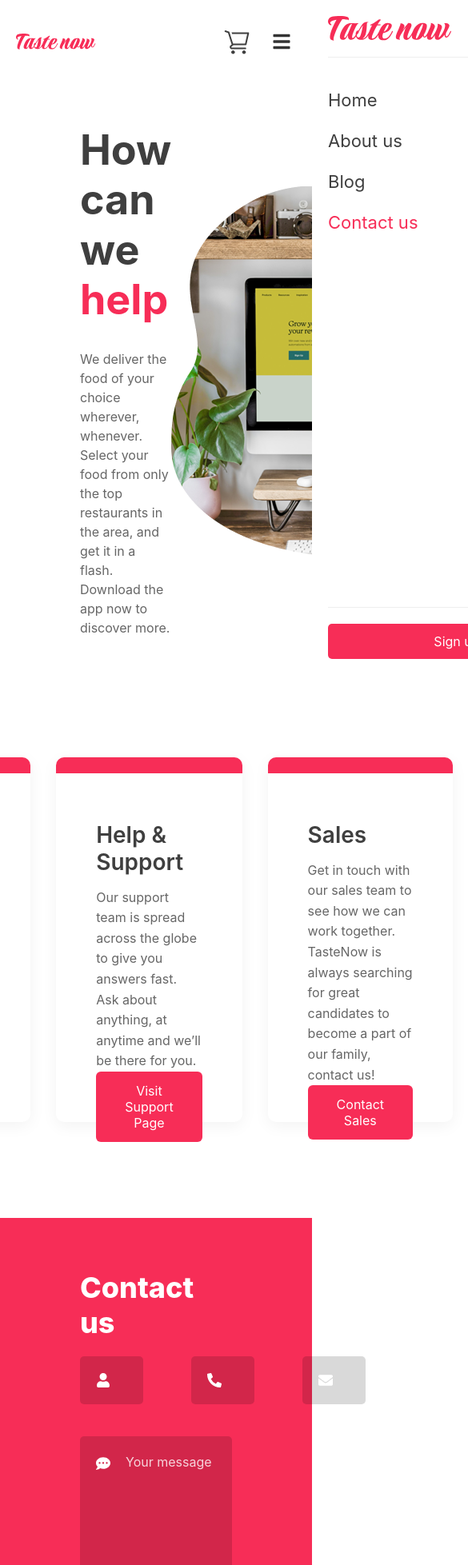
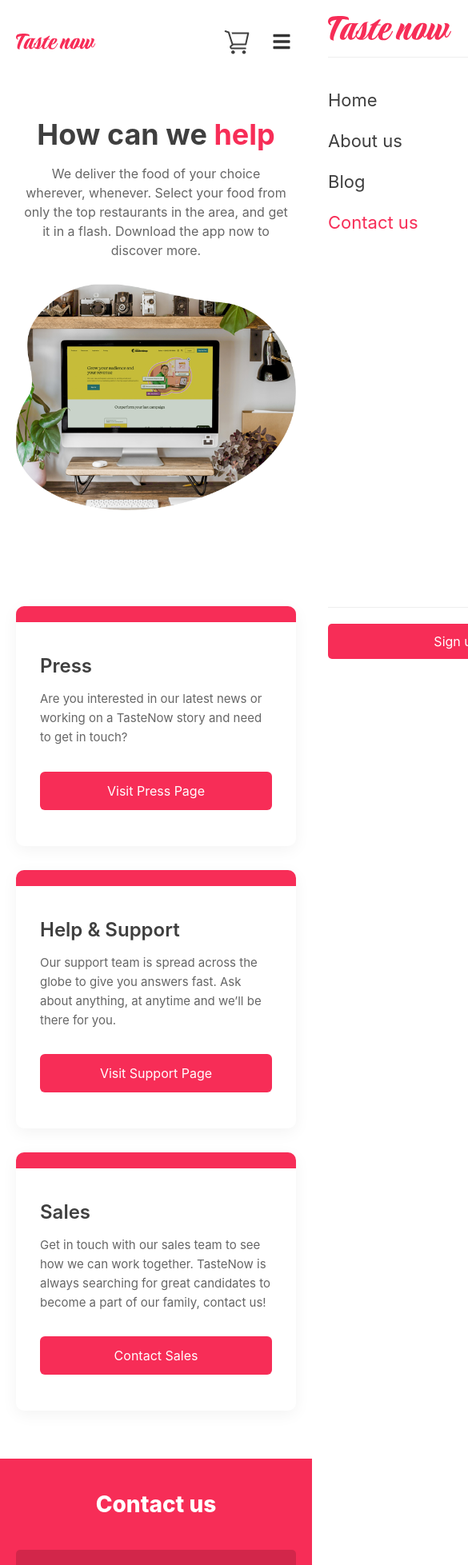
Before and after one commit to Jendosek/taste_now, a React (Create React App) app: page /contact in a window 390 px wide. Shown: the top 1957 px of the page at 80% size, 585 px wide, since content can reach past the window. Built offline with nearby package versions, Linux system fonts and the light colour scheme.

Commit message:
add adaptation for contact us page

```diff
--- a/src/features/contactForm/style.css
+++ b/src/features/contactForm/style.css
@@ -164,3 +164,37 @@
     cursor: pointer;
     margin-top: 25px;
 }
+
+@media (max-width: 768px) {
+    .contact-form-section {
+        padding: 40px 20px;
+        height: auto;
+        margin-top: 60px;
+    }
+
+    .form-title {
+        font-size: 28px;
+        text-align: center;
+        margin-bottom: 20px;
+    }
+
+    .form-grid {
+        flex-direction: column;
+        gap: 20px;
+        margin-bottom: 20px;
+    }
+
+    .input-group {
+        width: 100%;
+    }
+
+    .full-width {
+        margin-bottom: 20px;
+    }
+
+    .btn-send-form {
+        width: 100%;
+        margin-left: 0;
+        padding: 15px;
+    }
+}
--- a/src/features/workWithUs/style.css
+++ b/src/features/workWithUs/style.css
@@ -141,3 +141,48 @@
 .pagination-dot:hover {
     background-color: #ff8ba4;
 }
+
+@media (max-width: 768px) {
+    .work-section {
+        padding: 40px 20px;
+        margin-top: 40px;
+        margin-bottom: 60px;
+    }
+
+    .work-header h2 {
+        font-size: 32px;
+    }
+
+    .work-swiper {
+        padding: 20px 0;
+    }
+
+    .work-card {
+        width: 100%;
+        max-width: 350px;
+        height: auto;
+        margin: 0 auto;
+    }
+
+    .work-image img {
+        width: 100%;
+        height: auto;
+        max-height: 250px;
+        object-fit: cover;
+    }
+
+    .work-info {
+        height: auto;
+        padding: 15px 20px;
+    }
+
+    .work-navigation {
+        margin-top: 20px;
+        gap: 15px;
+    }
+
+    .nav-arrow {
+        width: 35px;
+        height: 35px;
+    }
+}
--- a/src/screens/contactUs/components/hero/style.css
+++ b/src/screens/contactUs/components/hero/style.css
@@ -40,3 +40,48 @@
     /* height: 500px; */
     object-fit: cover;
 }
+
+@media (max-width: 768px) {
+    .hero-section-contact {
+        flex-direction: column;
+        align-items: center;
+        text-align: center;
+        padding: 40px 20px;
+        margin-top: 0;
+        width: 100%;
+        box-sizing: border-box;
+    }
+
+    .hero-text {
+        width: 100%;
+        max-width: 100%;
+        margin-top: 0;
+        margin-bottom: 30px;
+    }
+
+    .hero-text h1 {
+        width: 100%;
+        font-size: 36px;
+        line-height: 1.2;
+    }
+
+    .hero-text p {
+        width: 100%;
+        font-size: 16px;
+        margin-top: 15px;
+        padding: 0 10px;
+    }
+
+    .hero-image-contact {
+        width: 100%;
+        display: flex;
+        justify-content: center;
+    }
+
+    .hero-image-contact img {
+        width: 100%;
+        max-width: 350px;
+        height: auto;
+        object-fit: contain;
+    }
+}
--- a/src/screens/contactUs/components/сontactCards/ContactCards.jsx
+++ b/src/screens/contactUs/components/сontactCards/ContactCards.jsx
@@ -20,7 +20,6 @@
                                 {card.buttonText}
                             </Link>
 
-                            {/* Цей текст буде з'являтися тільки при наведенні */}
                             {card.extraText && (
                                 <Link to="/*" className="extra-link">
                                     {card.extraText}
--- a/src/screens/contactUs/components/сontactCards/style.css
+++ b/src/screens/contactUs/components/сontactCards/style.css
@@ -88,3 +88,33 @@
 .extra-link:hover {
     text-decoration: underline;
 }
+
+@media (max-width: 768px) {
+    .contact-cards-section {
+        padding: 0 20px;
+        margin-top: 8ch;
+    }
+
+    .contact-cards-grid {
+        flex-direction: column;
+        align-items: center;
+        gap: 30px;
+    }
+
+    .contact-card {
+        width: 100%;
+        max-width: 350px;
+        height: auto;
+        min-height: 300px;
+        padding: 40px 30px 30px 30px;
+        gap: 30px;
+    }
+
+    .card-content h3 {
+        font-size: 24px;
+    }
+
+    .card-content p {
+        font-size: 15px;
+    }
+}
```
